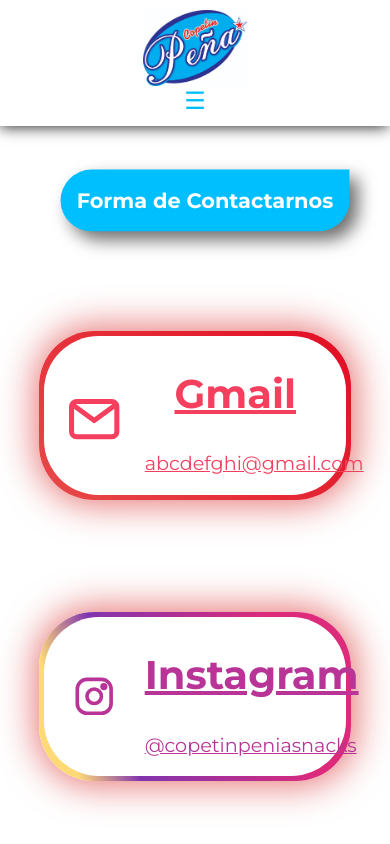
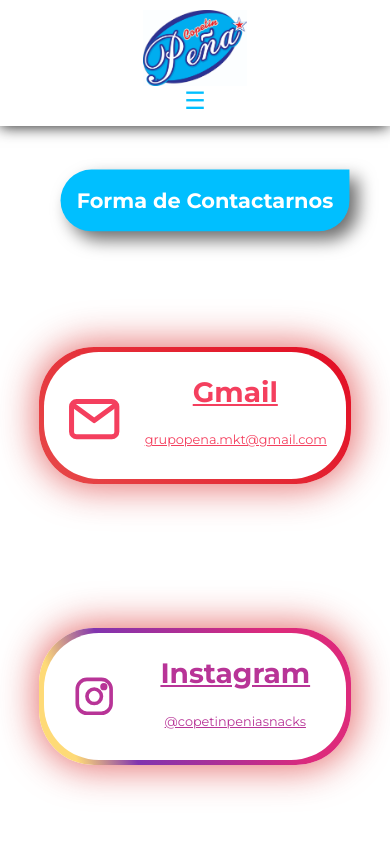
Before and after one commit to AkselFumis/GrupoP, a plain HTML site: page Paginas/contacto.html in a window 390 px wide. Shown: the top 844 px of the page. Drawn offline with Linux system fonts and the light colour scheme.

Commit message:
Final changes

```diff
--- a/Estilos/estilosContacto.css
+++ b/Estilos/estilosContacto.css
@@ -264,11 +264,16 @@
     .card{
         width: 95%;
     }
+
+    .card .content{
+        min-height: 15vh;
+    }
+
     .card h2{
-        font-size:2.5rem;
+        font-size:1.75rem;
     }
     .card p {
-        font-size: 1.2rem;
+        font-size: .8rem;
     }
 }
 @media screen and (max-width: 1024px){
--- a/Estilos/estilosGenerales.css
+++ b/Estilos/estilosGenerales.css
@@ -95,7 +95,7 @@
     display: flex;
     align-items: center;
     justify-content: center;
-    font-family: Arial, sans-serif;
+    font-family: Montserrat, sans-serif;
     font-size: 16px;
     color: #00BFFF;
     height: 65%;
--- a/Paginas/contacto.html
+++ b/Paginas/contacto.html
@@ -59,7 +59,7 @@
                     </svg>
                     <div class="texto">
                         <h2>Gmail</h2>
-                        <p>abcdefghi@gmail.com</p>
+                        <p>grupopena.mkt@gmail.com</p>
                     </div>
                 </a>
             </div>
```
Also changed, not shown: index.html (+1 -2 lines).
